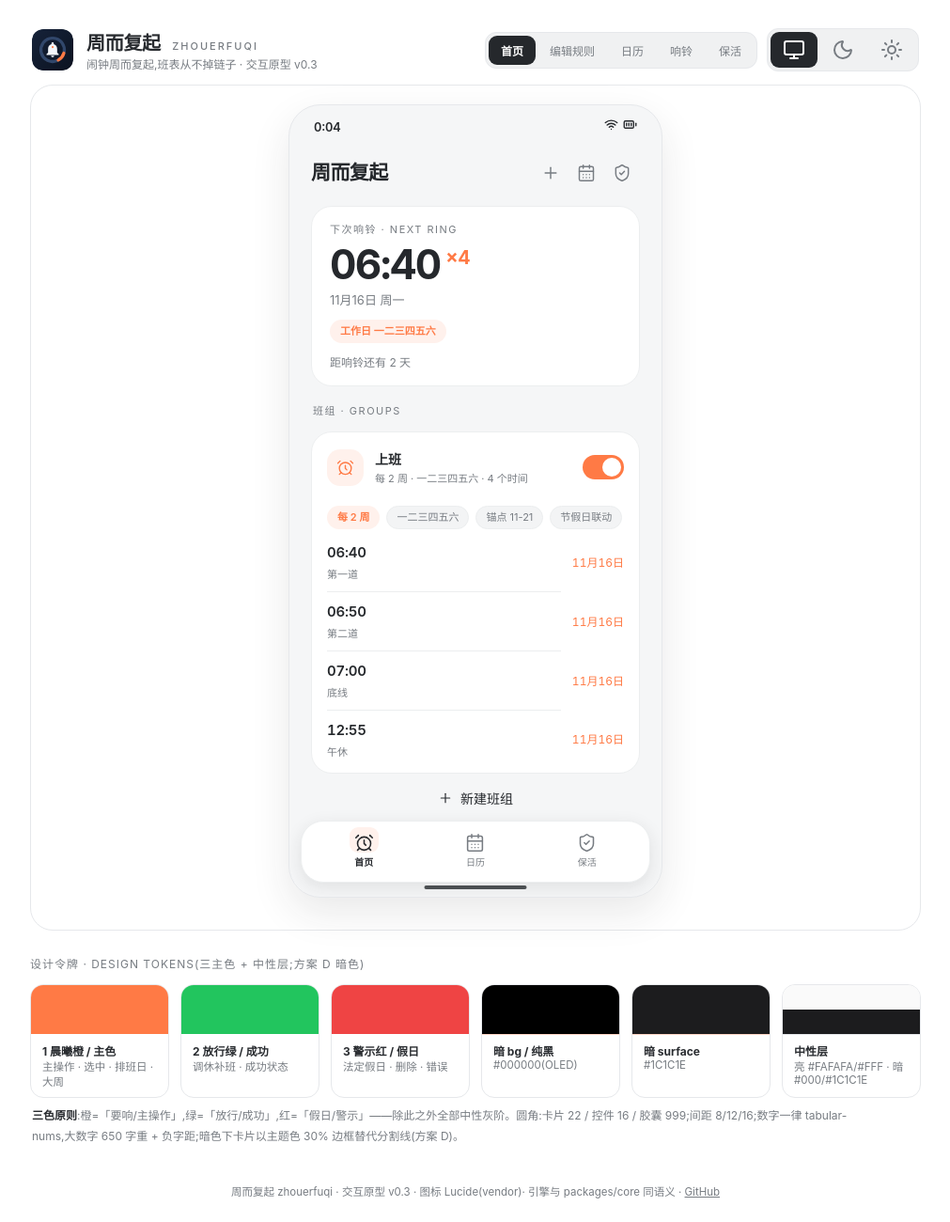
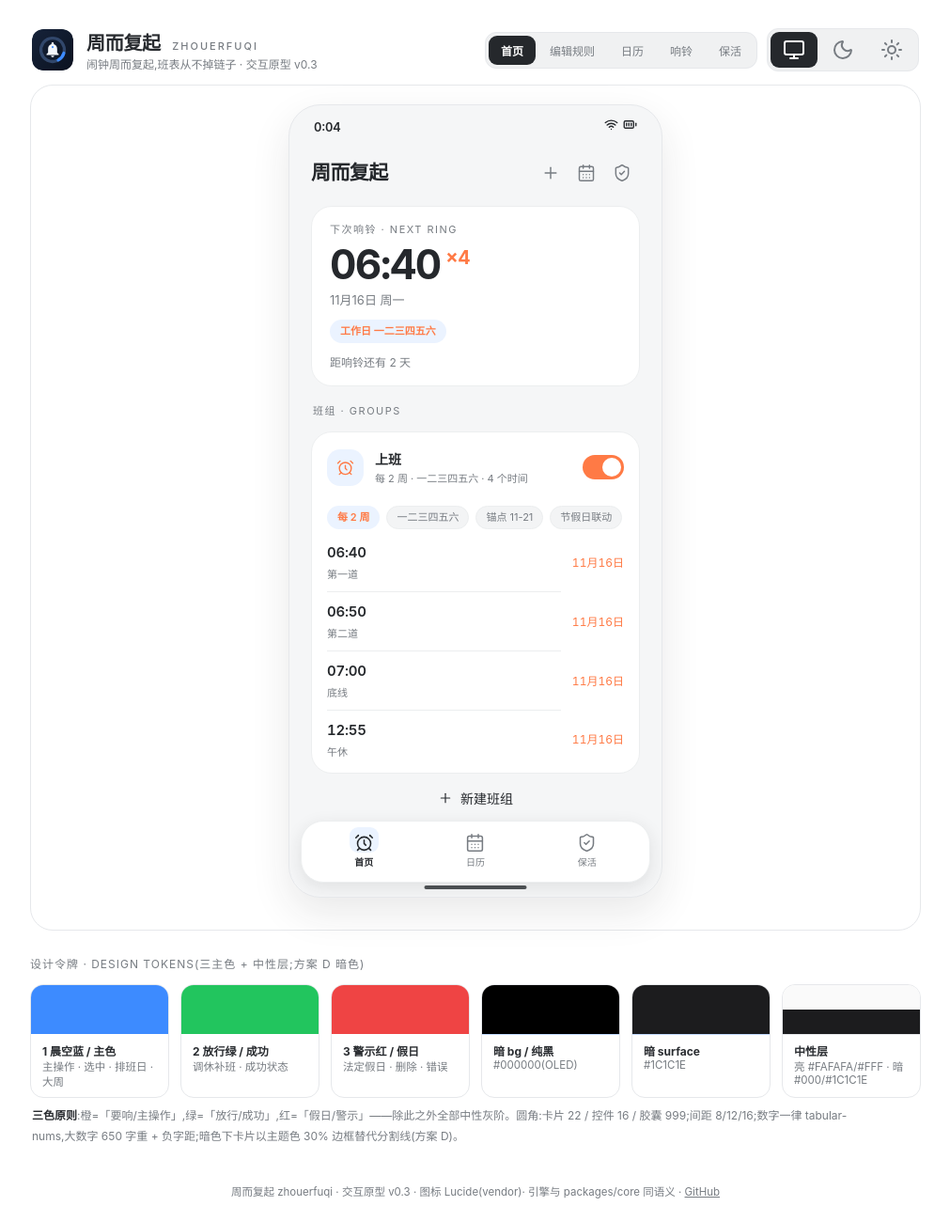
Before and after one commit to TNT-Likely/zhouerfuqi, a website: page design/index.html in a window 1280 px wide. Shown: the whole page at 94% size, without its empty margins (134-1145 px from the left). Drawn offline with Linux system fonts and the light colour scheme.

Commit message:
style(design): 主色晨曦橙 → 晨空蓝 #3D8BFF
橙色带警报/催促能量,与'让早晨不紧张'的产品承诺冲突;
晨空蓝=清晨天空的冷静感,且排班日语义与主色天然合并。
三色定格:蓝(主/排班) + 绿(放行) + 红(假日警示)。

```diff
--- a/design/index.html
+++ b/design/index.html
@@ -18,9 +18,9 @@
   --zf-ink:light-dark(#25282c,#f0f1ed);
   --zf-muted:light-dark(#777c82,rgba(255,255,255,.62));
   --zf-soft:light-dark(#f3f4f5,#2c2c2e);
-  --zf-line:light-dark(#eceeef,rgba(255,122,69,.30));
+  --zf-line:light-dark(#eceeef,rgba(61,139,255,.30));
   --zf-accent:#ff7a45;
-  --zf-accent-soft:light-dark(rgba(255,122,69,.10),rgba(255,122,69,.16));
+  --zf-accent-soft:light-dark(rgba(61,139,255,.10),rgba(61,139,255,.16));
   --zf-accent-ink:#2b1206;
   --zf-green:light-dark(#22c55e,#34d399);
   --zf-red:light-dark(#ef4444,#f87171);
@@ -197,7 +197,7 @@
 <body>
 <div id="zf-suite">
   <div class="zf-brand">
-    <svg class="zf-mark" viewBox="0 0 120 120" aria-hidden="true"><defs><linearGradient id="lg" x1="0" y1="0" x2="1" y2="1"><stop offset="0" stop-color="#16233A"/><stop offset="1" stop-color="#0B1220"/></linearGradient></defs><rect width="120" height="120" rx="28" fill="url(#lg)"/><g fill="none" stroke="#31476B" stroke-width="9" stroke-linecap="round"><path d="M62.08 26.06 A34 34 0 0 1 85.29 37.27"/><path d="M87.83 40.46 A34 34 0 0 1 93.55 65.53"/><path d="M72.86 91.48 A34 34 0 0 1 47.14 91.48"/><path d="M43.45 89.70 A34 34 0 0 1 27.36 69.53"/><path d="M26.45 65.53 A34 34 0 0 1 32.17 40.46"/><path d="M34.71 37.27 A34 34 0 0 1 57.92 26.06"/></g><path d="M92.64 69.53 A34 34 0 0 1 76.55 89.70" fill="none" stroke="#FF7A45" stroke-width="9" stroke-linecap="round"/><g transform="translate(33.6,33) scale(2.2)" fill="#F4F7FC"><path d="M12 22c1.1 0 2-.9 2-2h-4c0 1.1.9 2 2 2zm6-6v-5c0-3.07-1.63-5.64-4.5-6.32V4c0-.83-.67-1.5-1.5-1.5s-1.5.67-1.5 1.5v.68C7.64 5.36 6 7.92 6 11v5l-2 2v1h16v-1l-2-2z"/></g><circle cx="60" cy="52" r="3" fill="#FF7A45"/></svg>
+    <svg class="zf-mark" viewBox="0 0 120 120" aria-hidden="true"><defs><linearGradient id="lg" x1="0" y1="0" x2="1" y2="1"><stop offset="0" stop-color="#16233A"/><stop offset="1" stop-color="#0B1220"/></linearGradient></defs><rect width="120" height="120" rx="28" fill="url(#lg)"/><g fill="none" stroke="#31476B" stroke-width="9" stroke-linecap="round"><path d="M62.08 26.06 A34 34 0 0 1 85.29 37.27"/><path d="M87.83 40.46 A34 34 0 0 1 93.55 65.53"/><path d="M72.86 91.48 A34 34 0 0 1 47.14 91.48"/><path d="M43.45 89.70 A34 34 0 0 1 27.36 69.53"/><path d="M26.45 65.53 A34 34 0 0 1 32.17 40.46"/><path d="M34.71 37.27 A34 34 0 0 1 57.92 26.06"/></g><path d="M92.64 69.53 A34 34 0 0 1 76.55 89.70" fill="none" stroke="#3D8BFF" stroke-width="9" stroke-linecap="round"/><g transform="translate(33.6,33) scale(2.2)" fill="#F4F7FC"><path d="M12 22c1.1 0 2-.9 2-2h-4c0 1.1.9 2 2 2zm6-6v-5c0-3.07-1.63-5.64-4.5-6.32V4c0-.83-.67-1.5-1.5-1.5s-1.5.67-1.5 1.5v.68C7.64 5.36 6 7.92 6 11v5l-2 2v1h16v-1l-2-2z"/></g><circle cx="60" cy="52" r="3" fill="#3D8BFF"/></svg>
     <div>
       <h1>周而复起 <small>ZHOUERFUQI</small></h1>
       <div class="zf-slogan">闹钟周而复起,班表从不掉链子 · 交互原型 v0.3</div>
@@ -397,11 +397,11 @@
 
   <div class="zf-section">设计令牌 · DESIGN TOKENS(三主色 + 中性层;方案 D 暗色)</div>
   <div class="zf-tokens">
-    <div class="zf-token"><div class="c" style="background:#FF7A45"></div><p><b>1 晨曦橙 / 主色</b>主操作 · 选中 · 排班日 · 大周</p></div>
+    <div class="zf-token"><div class="c" style="background:#3D8BFF"></div><p><b>1 晨空蓝 / 主色</b>主操作 · 选中 · 排班日 · 大周</p></div>
     <div class="zf-token"><div class="c" style="background:#22C55E"></div><p><b>2 放行绿 / 成功</b>调休补班 · 成功状态</p></div>
     <div class="zf-token"><div class="c" style="background:#EF4444"></div><p><b>3 警示红 / 假日</b>法定假日 · 删除 · 错误</p></div>
-    <div class="zf-token"><div class="c" style="background:#000000;outline:1px solid rgba(255,122,69,.3)"></div><p><b>暗 bg / 纯黑</b>#000000(OLED)</p></div>
-    <div class="zf-token"><div class="c" style="background:#1C1C1E;outline:1px solid rgba(255,122,69,.3)"></div><p><b>暗 surface</b>#1C1C1E</p></div>
+    <div class="zf-token"><div class="c" style="background:#000000;outline:1px solid rgba(61,139,255,.3)"></div><p><b>暗 bg / 纯黑</b>#000000(OLED)</p></div>
+    <div class="zf-token"><div class="c" style="background:#1C1C1E;outline:1px solid rgba(61,139,255,.3)"></div><p><b>暗 surface</b>#1C1C1E</p></div>
     <div class="zf-token"><div class="c" style="background:linear-gradient(to bottom,#FAFAFA 50%,#1C1C1E 50%);outline:1px solid #e6e8eb"></div><p><b>中性层</b>亮 #FAFAFA/#FFF · 暗 #000/#1C1C1E</p></div>
   </div>
   <p class="zf-note"><b>三色原则</b>:橙=「要响/主操作」,绿=「放行/成功」,红=「假日/警示」——除此之外全部中性灰阶。圆角:卡片 22 / 控件 16 / 胶囊 999;间距 8/12/16;数字一律 tabular-nums,大数字 650 字重 + 负字距;暗色下卡片以主题色 30% 边框替代分割线(方案 D)。</p>
```
Also changed, not shown: design/logo.svg.
